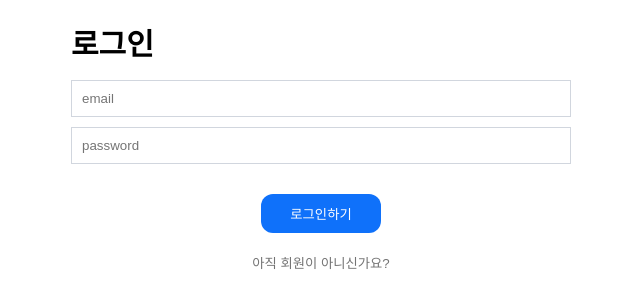
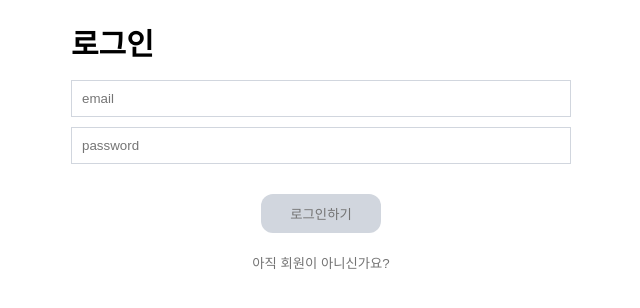
Before and after one commit to hami-dev/wanted-pre-onboarding-challenge-fe-1, a React (Create React App) app: page /auth/signin in a window 1280 px wide. Shown: the top 308 px of the page, without its empty margins (319-959 px from the left). Built offline with nearby package versions, Linux system fonts and the light colour scheme.

Commit message:
Design: disabled 됐을 시 디자인 수정

```diff
--- a/src/components/common/Button.jsx
+++ b/src/components/common/Button.jsx
@@ -1,5 +1,5 @@
 import React from 'react';
-import styled from 'styled-components';
+import styled, {css} from 'styled-components';
 
 const Button = ({children, type, disabled, className, onClick, style}) => {
   return (
@@ -49,5 +49,10 @@ const Wrapper = styled.button`
     color: ${({theme}) => theme.gray};
   }
 
+  &:disabled {
+    color: ${({theme}) => theme.gray};
+    background-color: ${({theme}) => theme.lightgray};
+  }
+
   ${({customStyle}) => customStyle}
 `;
```
